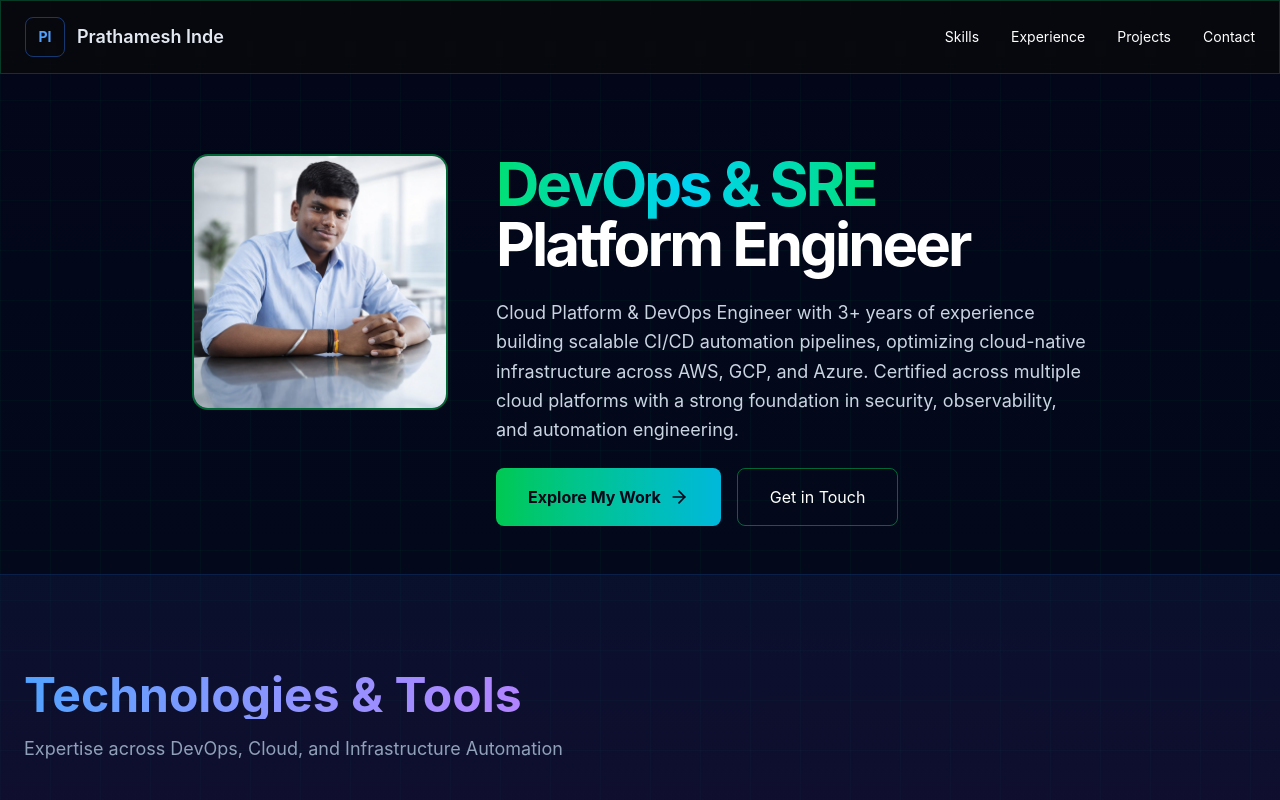
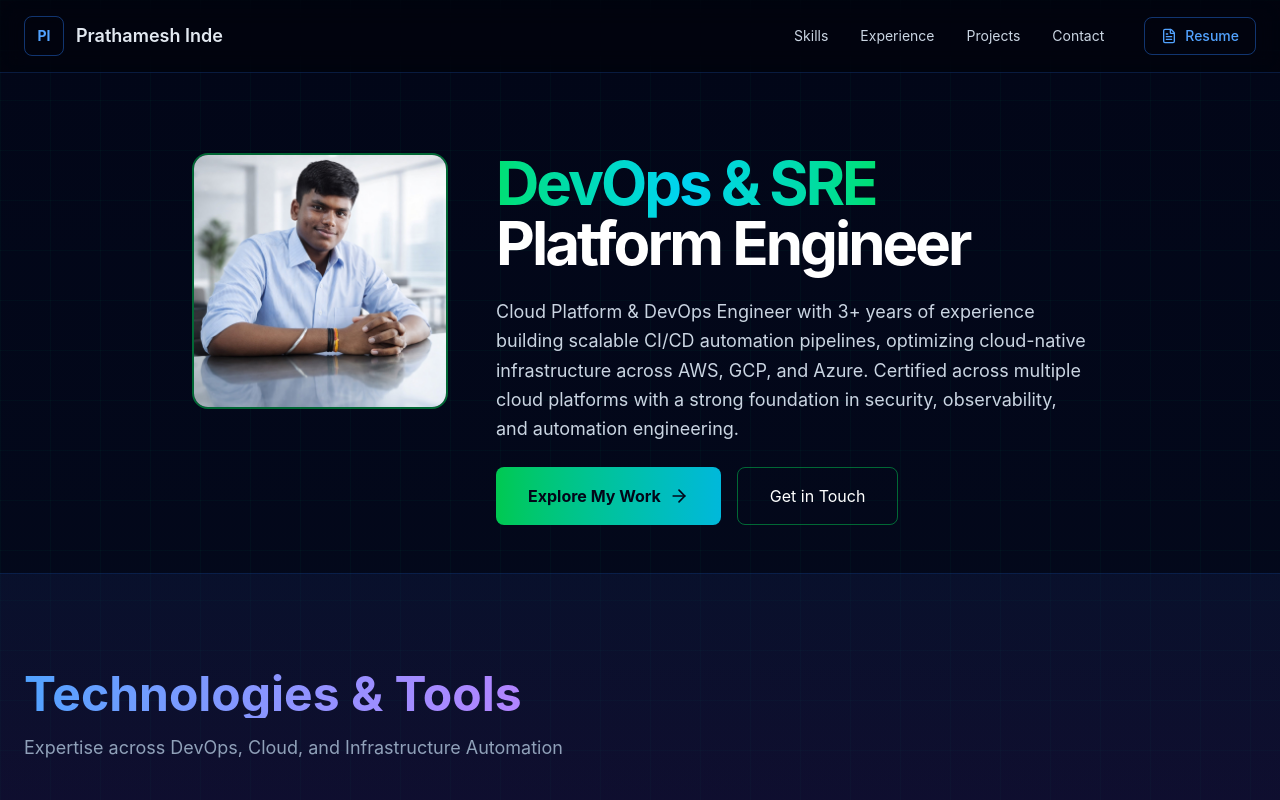
Before and after one commit to imInde09/devops-portfolio, a Next.js app: page / in a window 1280 px wide. Shown: the top 800 px of the page. Built offline with nearby package versions, Linux system fonts and the light colour scheme.

Commit message:
Added Resume

```diff
--- a/src/components/Header.tsx
+++ b/src/components/Header.tsx
@@ -1,10 +1,12 @@
 "use client";
 
 import { useState } from "react";
-import { Menu, X } from "lucide-react";
+import { Menu, X, FileText } from "lucide-react";
 
 export default function Header() {
     const [isMenuOpen, setIsMenuOpen] = useState(false);
+
+    const RESUME_URL = "https://resume.prathameshinde.site";
 
     const navLinks = [
         { href: "#skills", label: "Skills" },
@@ -14,24 +16,40 @@ export default function Header() {
     ];
 
     return (
-        <nav className="relative border-b border-blue-500/20 glass backdrop-blur-md sticky top-0 z-50">
+        <nav className="relative sticky top-0 z-50 border-b border-blue-500/20 bg-black/40 backdrop-blur-md">
             <div className="max-w-7xl mx-auto px-4 sm:px-6 py-3 sm:py-4">
                 <div className="flex items-center justify-between">
                     {/* Logo and Name */}
                     <div className="flex items-center gap-2 sm:gap-3 group cursor-pointer">
-                        <div className="w-8 h-8 sm:w-10 sm:h-10 rounded-lg border border-blue-500/40 flex items-center justify-center
-                          transition-all duration-300
-                          group-hover:border-blue-400
-                          group-hover:shadow-lg group-hover:shadow-blue-500/40">
-                            <span className="font-bold text-xs sm:text-sm text-blue-400
-                         transition-colors duration-300
-                         group-hover:text-blue-300">
+                        <div
+                            className="
+                w-8 h-8 sm:w-10 sm:h-10 rounded-lg
+                border border-blue-500/40
+                flex items-center justify-center
+                transition-all duration-300
+                group-hover:border-blue-400
+                group-hover:shadow-lg group-hover:shadow-blue-500/40
+              "
+                        >
+                            <span
+                                className="
+                  font-bold text-xs sm:text-sm text-blue-400
+                  transition-colors duration-300
+                  group-hover:text-blue-300
+                "
+                            >
                                 PI
                             </span>
                         </div>
-                        <span className="font-semibold text-base sm:text-lg text-slate-200
-                       transition-all duration-300
-                       group-hover:text-white hidden sm:inline">
+
+                        <span
+                            className="
+                font-semibold text-base sm:text-lg text-slate-200
+                transition-all duration-300
+                group-hover:text-white
+                hidden sm:inline
+              "
+                        >
                             Prathamesh Inde
                         </span>
                     </div>
@@ -42,40 +60,73 @@ export default function Header() {
                             <a
                                 key={link.href}
                                 href={link.href}
-                                className="text-xs sm:text-sm hover:text-blue-400 transition"
+                                className="text-xs sm:text-sm text-slate-300 hover:text-blue-400 transition"
                             >
                                 {link.label}
                             </a>
                         ))}
+
+                        {/* Resume Button */}
+                        <a
+                            href={RESUME_URL}
+                            target="_blank"
+                            rel="noopener noreferrer"
+                            className="
+                ml-2 inline-flex items-center gap-2
+                px-4 py-2 rounded-lg text-xs sm:text-sm font-medium
+                border border-blue-500/40 text-blue-400
+                hover:bg-blue-500/10 hover:border-blue-400
+                transition-all
+                shadow-sm hover:shadow-blue-500/30
+              "
+                        >
+                            <FileText className="w-4 h-4" />
+                            Resume
+                        </a>
                     </div>
 
                     {/* Mobile Menu Button */}
                     <button
-                        className="md:hidden p-2 hover:text-blue-400 transition"
+                        className="md:hidden p-2 text-slate-300 hover:text-blue-400 transition"
                         onClick={() => setIsMenuOpen(!isMenuOpen)}
                         aria-label="Toggle menu"
                     >
-                        {isMenuOpen ? (
-                            <X className="w-5 h-5" />
-                        ) : (
-                            <Menu className="w-5 h-5" />
-                        )}
+                        {isMenuOpen ? <X className="w-5 h-5" /> : <Menu className="w-5 h-5" />}
                     </button>
                 </div>
 
                 {/* Mobile Navigation Menu */}
                 {isMenuOpen && (
-                    <div className="md:hidden mt-3 pb-3 border-t border-blue-500/20 pt-3">
+                    <div className="md:hidden mt-3 pt-3 border-t border-blue-500/20">
                         {navLinks.map((link) => (
                             <a
                                 key={link.href}
                                 href={link.href}
-                                className="block px-2 py-2 text-sm text-slate-300 hover:text-blue-400 hover:bg-blue-500/10 rounded transition"
+                                className="
+                  block px-3 py-2 text-sm
+                  text-slate-300 hover:text-blue-400
+                  hover:bg-blue-500/10 rounded transition
+                "
                                 onClick={() => setIsMenuOpen(false)}
                             >
                                 {link.label}
                             </a>
                         ))}
+
+                        {/* Mobile Resume Button */}
+                        <a
+                            href={RESUME_URL}
+                            target="_blank"
+                            rel="noopener noreferrer"
+                            className="
+                mt-2 block px-3 py-2 text-sm font-medium
+                text-blue-400 border border-blue-500/40 rounded
+                hover:bg-blue-500/10 transition
+              "
+                            onClick={() => setIsMenuOpen(false)}
+                        >
+                            Resume
+                        </a>
                     </div>
                 )}
             </div>
```
